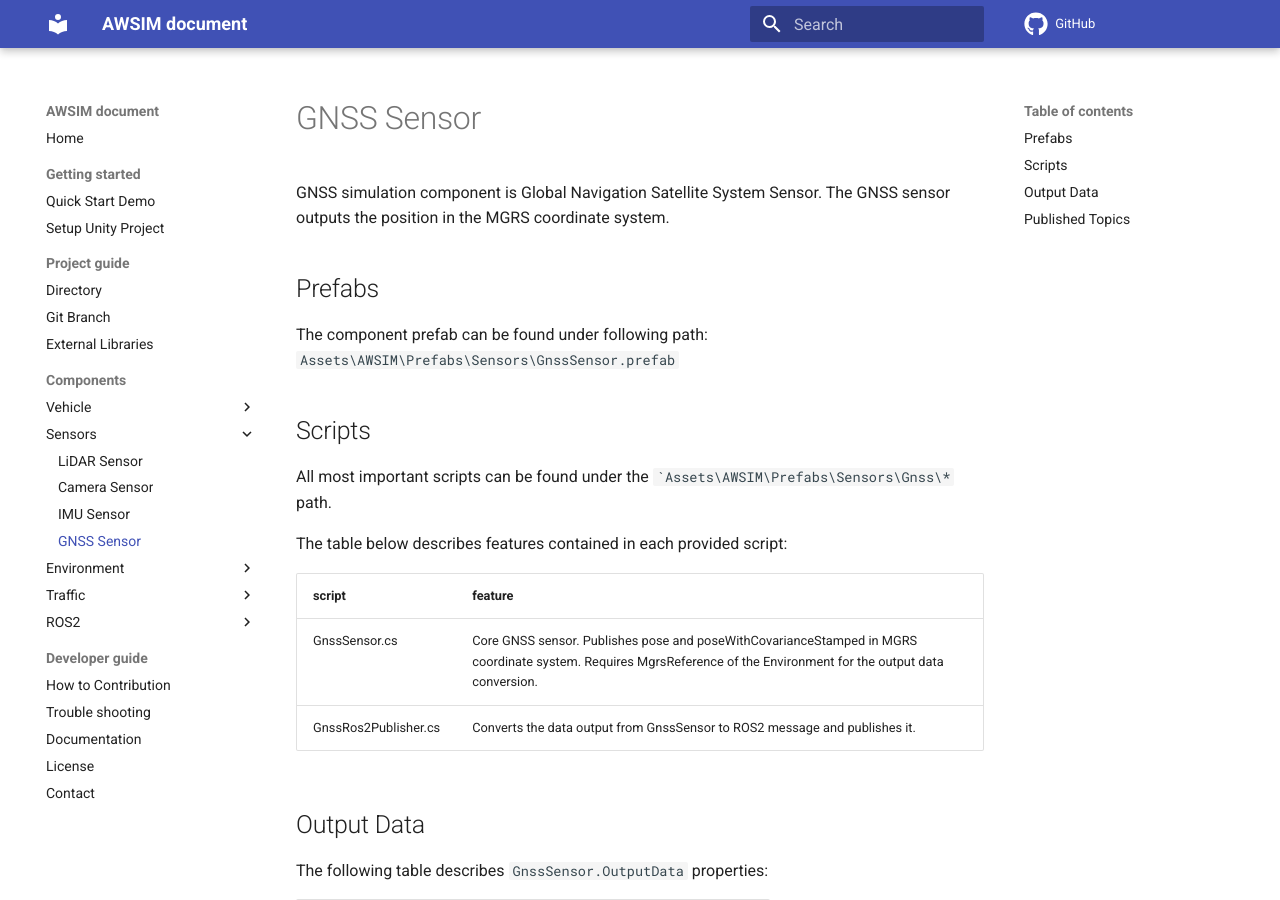
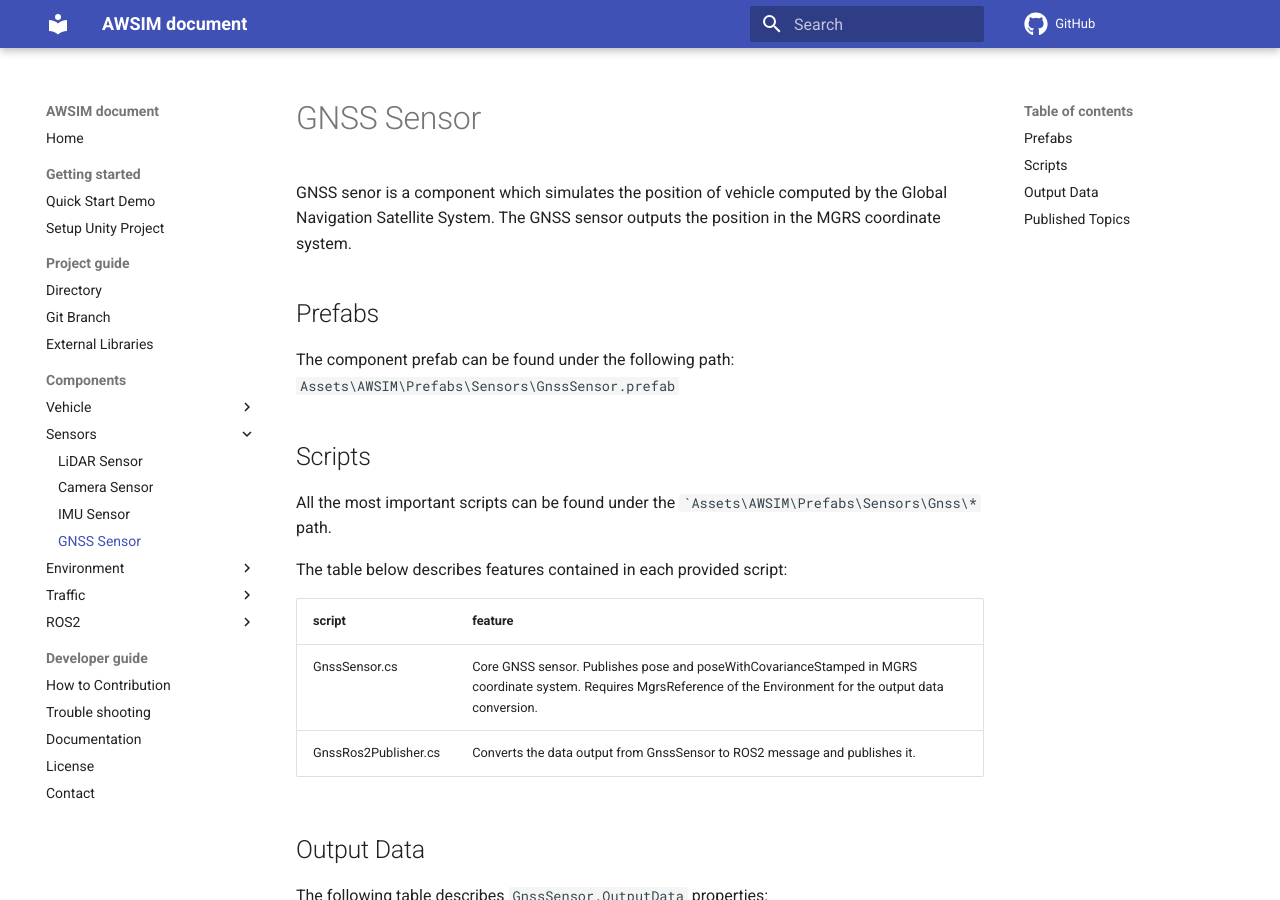
Before and after one commit to OptiVerse-Technology-Ltd/AWSIM, an MkDocs documentation site: the page built from docs/Components/Sensors/GNSSSensor/index.md, in a window 1280 px wide and 900 px high. Built offline with MkDocs 1.6.1 and Material for MkDocs 9.7.7, drawn with Linux system fonts in a browser that asks for light colours; comment, search, counter and statistics services are not loaded.

Commit message:
Fix Sensor files

```diff
--- a/docs/Components/Sensors/GNSSSensor/index.md
+++ b/docs/Components/Sensors/GNSSSensor/index.md
@@ -1,14 +1,14 @@
 # GNSS Sensor
 
-GNSS simulation component is Global Navigation Satellite System Sensor. The GNSS sensor outputs the position in the MGRS coordinate system.
+GNSS senor is a component which simulates the position of vehicle computed by the Global Navigation Satellite System. The GNSS sensor outputs the position in the MGRS coordinate system.
 
 ## Prefabs
 
-The component prefab can be found under following path: `Assets\AWSIM\Prefabs\Sensors\GnssSensor.prefab`
+The component prefab can be found under the following path: `Assets\AWSIM\Prefabs\Sensors\GnssSensor.prefab`
 
 ## Scripts
 
-All most important scripts can be found under the ``Assets\AWSIM\Prefabs\Sensors\Gnss\*` path.
+All the most important scripts can be found under the ``Assets\AWSIM\Prefabs\Sensors\Gnss\*` path.
 
 The table below describes features contained in each provided script:
 
```
Also changed, not shown: docs/Components/Sensors/CameraSensor/index.md (+2 -2 lines), docs/Components/Sensors/IMUSensor/index.md (+1 -1 lines), docs/Components/Sensors/LiDARSensor/index.md (+1 -1 lines).
